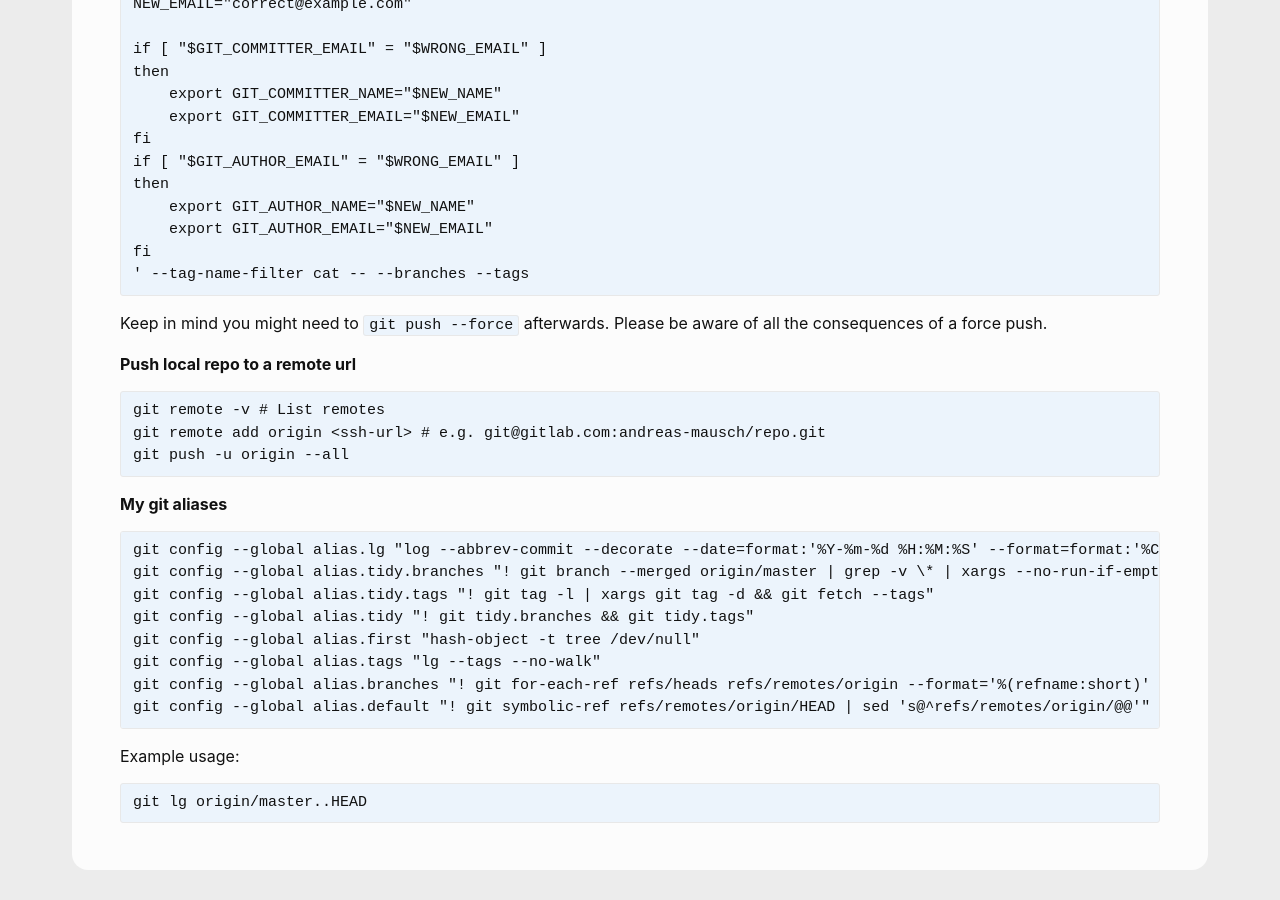
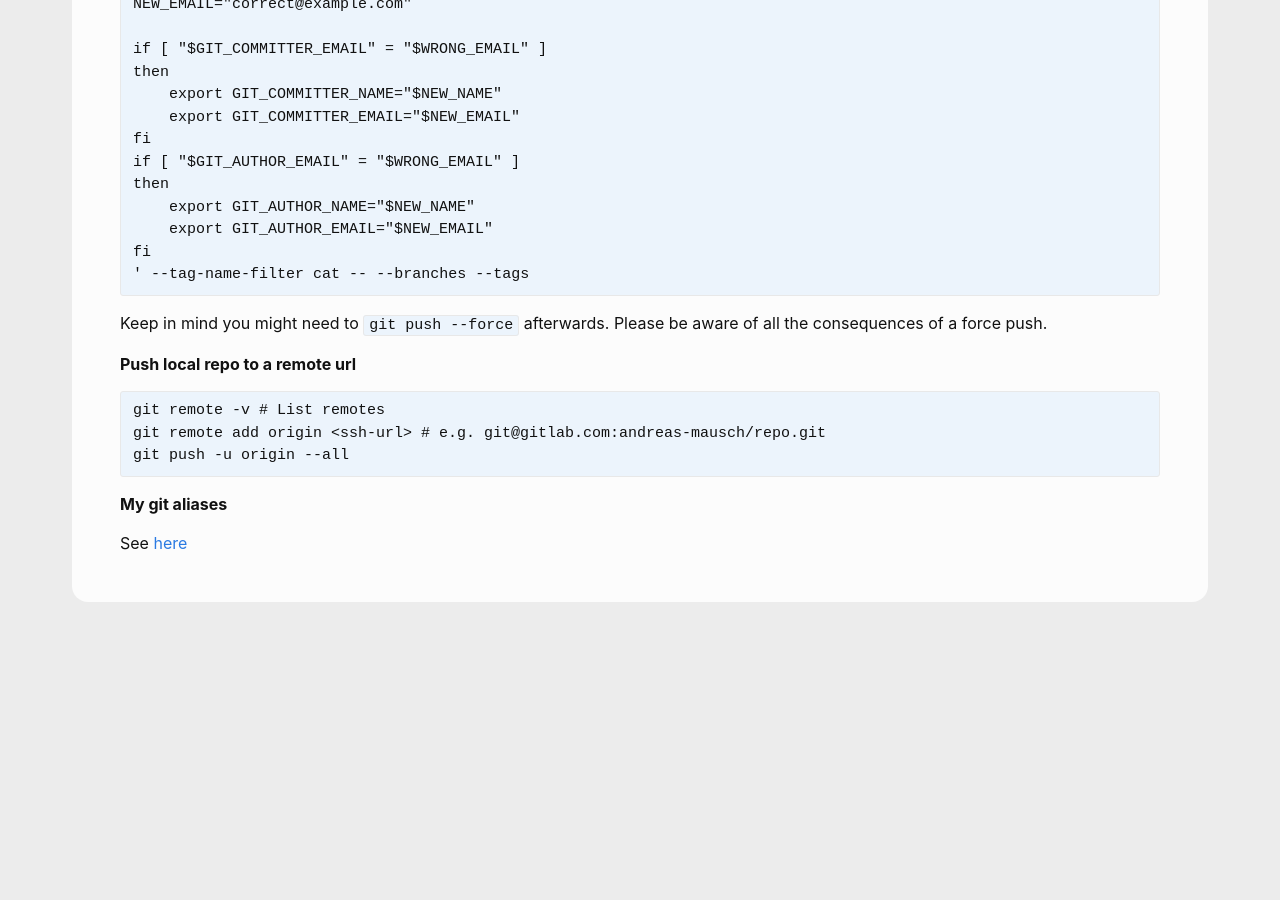
Before and after one commit to andreas-mausch/cheatsheets, a Jekyll site: the page built from _cheatsheets/git.md, in a window 1280 px wide and 900 px high, scrolled down 5062 px. Built offline with Jekyll 4.4.1, drawn with Linux system fonts in a browser that asks for light colours; after the commit the page ends 5694 px from its top, so only the background shows below that.

Commit message:
Do not duplicate git aliases in two repos

````diff
--- a/_cheatsheets/git.md
+++ b/_cheatsheets/git.md
@@ -125,19 +125,4 @@ git push -u origin --all
 
 **My git aliases**
 
-```bash
-git config --global alias.lg "log --abbrev-commit --decorate --date=format:'%Y-%m-%d %H:%M:%S' --format=format:'%C(blue)%h%C(reset) %C(dim white)%ad%C(reset) %C(green)%<(8,trunc)%an%C(reset)%C(yellow)%d%C(reset) %C(white)%s%C(reset)'"
-git config --global alias.tidy.branches "! git branch --merged origin/master | grep -v \* | xargs --no-run-if-empty git branch -D && git remote update origin --prune"
-git config --global alias.tidy.tags "! git tag -l | xargs git tag -d && git fetch --tags"
-git config --global alias.tidy "! git tidy.branches && git tidy.tags"
-git config --global alias.first "hash-object -t tree /dev/null"
-git config --global alias.tags "lg --tags --no-walk"
-git config --global alias.branches "! git for-each-ref refs/heads refs/remotes/origin --format='%(refname:short)' | xargs -I{} sh -c 'ahead=\$(git rev-list --count origin/\$(git default)..{}); behind=\$(git rev-list --count {}..origin/\$(git default)); printf \"%4s %4s {}\n\" \"+\$ahead\" \"-\$behind\"'"
-git config --global alias.default "! git symbolic-ref refs/remotes/origin/HEAD | sed 's@^refs/remotes/origin/@@'"
-```
-
-Example usage:
-
-```
-git lg origin/master..HEAD
-```
+See [here](https://github.com/andreas-mausch/manjaro-post-installation-scripts/blob/0ddae436848cdca1259917e81ab566a068daaed4/git/script.sh#L7-L14)
````
